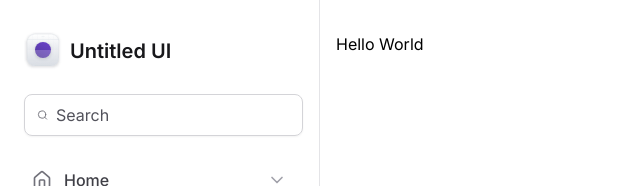
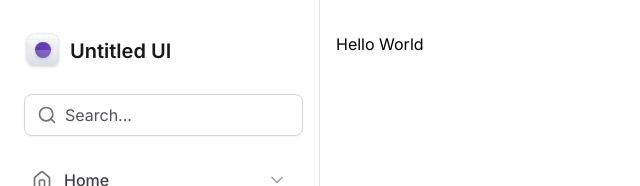
Before and after one commit to julianoalvescode/dashboard-next, a Next.js app: page / in a window 1280 px wide. Shown: the top 186 px of the page, without its empty margins (0-640 px from the left). Built offline with nearby package versions, Linux system fonts and the light colour scheme.

Commit message:
feat: 🎸 add pattern composition input

```diff
--- /dev/null
+++ b/src/components/Input.tsx
@@ -0,0 +1,28 @@
+import { ComponentProps } from "react";
+
+interface InputPrefixProps extends ComponentProps<"div"> {}
+
+export function Prefix(props: InputPrefixProps) {
+  return <div {...props}></div>;
+}
+
+interface InputControlProps extends ComponentProps<"input"> {}
+
+export function Control(props: InputControlProps) {
+  return (
+    <input
+      className="flex-1 border-0 bg-transparent p-0 focus:outline-none text-zinc-900 placeholder-zinc-600"
+      {...props}
+    />
+  );
+}
+
+type InputRootProps = ComponentProps<"div">;
+export function Root(props: InputRootProps) {
+  return (
+    <div
+      className="flex mx-1 w-full items-center gap-2 rounded-lg border border-zinc-300 px-3 py-2 shadow-sm"
+      {...props}
+    ></div>
+  );
+}
--- a/src/components/Sidebar/index.tsx
+++ b/src/components/Sidebar/index.tsx
@@ -11,20 +11,19 @@ import { Logo } from "./Logo";
 import { NavItem } from "./NavItem";
 import { UserSpaceWidget } from "./UserSpaceWidget";
 import { Profile } from "./Profile";
+import * as Input from "../Input";
 
 export function Sidebar() {
   return (
     <>
       <aside className="flex flex-col gap-6 border-r border-zinc-200 px-5 py-8">
         <Logo />
-        <div className="flex mx-1 w-full items-center gap-2 rounded-lg border border-zinc-300 px-3 py-2 shadow-sm">
-          <Search className="h-5 w-5 text-zinc-500" />
-          <input
-            type="search"
-            placeholder="Search"
-            className="flex-1 border-0 bg-transparent p-0 focus:outline-none text-zinc-900 placeholder-zinc-600"
-          />
-        </div>
+        <Input.Root>
+          <Input.Prefix>
+            <Search className="w-5 h-5 text-zinc-500" />
+          </Input.Prefix>
+          <Input.Control placeholder="Search..." />
+        </Input.Root>
         <nav className="space-y-0.5">
           <NavItem title="Home" icon={Home} />
           <NavItem title="Dashboard" icon={BarChart} />
```
